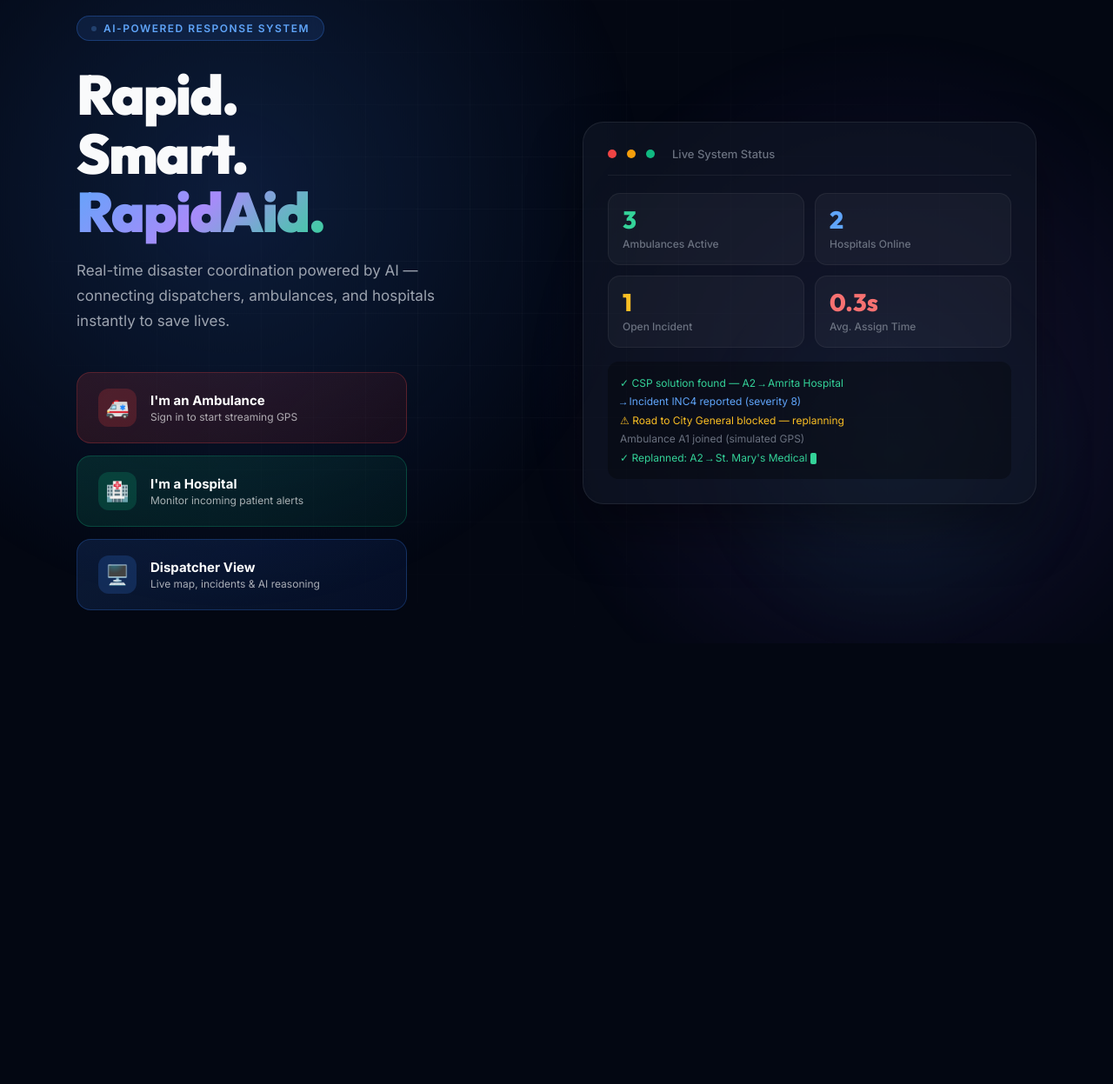
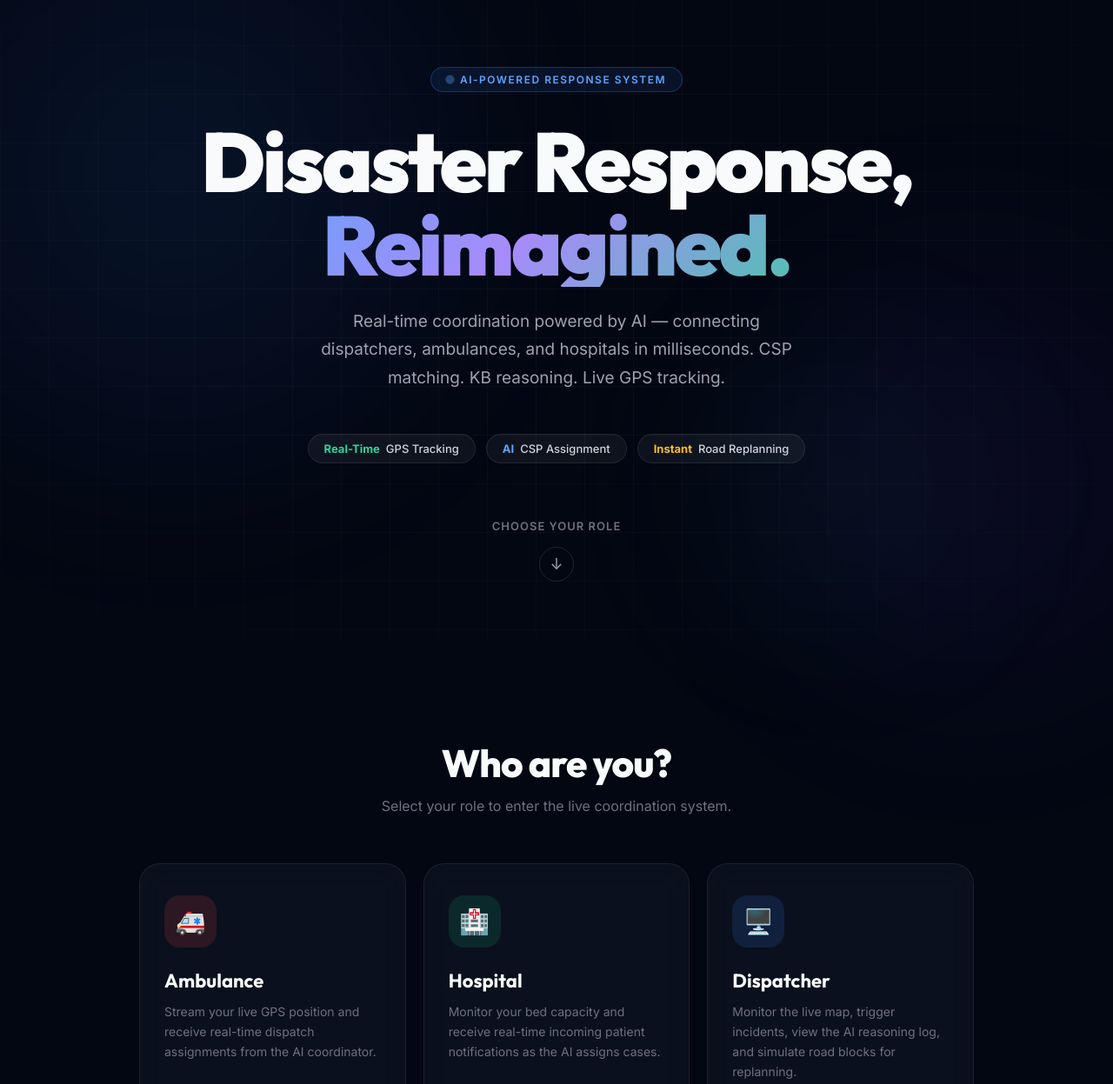
Before and after one commit to kavinvkarthik28-cloud/Rapid-Aid, a website: page public/index.html in a window 1280 px wide. Shown: the part 60-1307 px from the top of the page at 87% size. Before the commit the page ends 820 px from the top, so only its background shows below. Drawn offline with Linux system fonts and the light colour scheme.

Commit message:
Implement full-screen hero and scroll-down role selection layout

```diff
--- a/public/index.html
+++ b/public/index.html
@@ -10,436 +10,443 @@
 <link rel="stylesheet" href="https://fonts.googleapis.com/css2?family=Inter:wght@300;400;500;600&family=Outfit:wght@400;600;700;800;900&display=swap" />
 <link rel="stylesheet" href="css/style.css" />
 <style>
-  /* ── LANDING RESET ── */
   body.landing {
     background: #030712;
-    overflow: hidden;
-    height: 100vh;
+    overflow-x: hidden;
+    overflow-y: auto;
+    height: auto;
     display: block;
+    scroll-behavior: smooth;
   }
 
-  /* ── MESH BACKGROUND ── */
+  /* ─── AMBIENT BACKGROUND ─── */
   .hero-bg {
     position: fixed;
     inset: 0;
     z-index: 0;
-    overflow: hidden;
+    pointer-events: none;
   }
-  .hero-bg::before {
-    content: '';
+  .blob {
     position: absolute;
-    top: -30%;
-    left: -20%;
-    width: 80vw;
-    height: 80vw;
     border-radius: 50%;
-    background: radial-gradient(circle, rgba(59,130,246,0.18) 0%, transparent 65%);
-    animation: float1 18s ease-in-out infinite alternate;
+    filter: blur(90px);
+    opacity: 0.55;
   }
-  .hero-bg::after {
-    content: '';
-    position: absolute;
-    bottom: -20%;
-    right: -15%;
-    width: 70vw;
-    height: 70vw;
-    border-radius: 50%;
-    background: radial-gradient(circle, rgba(139,92,246,0.15) 0%, transparent 65%);
-    animation: float2 22s ease-in-out infinite alternate;
+  .blob-1 {
+    width: 70vw; height: 70vw;
+    top: -25%; left: -20%;
+    background: radial-gradient(circle, rgba(59,130,246,0.22) 0%, transparent 70%);
+    animation: blobMove1 20s ease-in-out infinite alternate;
   }
-  .hero-bg-extra {
-    position: absolute;
-    top: 40%;
-    left: 60%;
-    width: 40vw;
-    height: 40vw;
-    border-radius: 50%;
-    background: radial-gradient(circle, rgba(16,185,129,0.1) 0%, transparent 65%);
-    animation: float3 15s ease-in-out infinite alternate;
+  .blob-2 {
+    width: 55vw; height: 55vw;
+    bottom: -20%; right: -15%;
+    background: radial-gradient(circle, rgba(124,58,237,0.18) 0%, transparent 70%);
+    animation: blobMove2 24s ease-in-out infinite alternate;
   }
+  .blob-3 {
+    width: 40vw; height: 40vw;
+    top: 45%; left: 55%;
+    background: radial-gradient(circle, rgba(16,185,129,0.12) 0%, transparent 70%);
+    animation: blobMove3 16s ease-in-out infinite alternate;
+  }
+  @keyframes blobMove1 { from { transform: translate(0,0) scale(1); } to { transform: translate(6%,8%) scale(1.1); } }
+  @keyframes blobMove2 { from { transform: translate(0,0) scale(1); } to { transform: translate(-5%,-6%) scale(1.08); } }
+  @keyframes blobMove3 { from { transform: translate(0,0) scale(1); } to { transform: translate(3%,5%) scale(0.92); } }
 
-  @keyframes float1 {
-    from { transform: translate(0, 0) scale(1); }
-    to   { transform: translate(5%, 8%) scale(1.1); }
-  }
-  @keyframes float2 {
-    from { transform: translate(0, 0) scale(1); }
-    to   { transform: translate(-6%, -4%) scale(1.08); }
-  }
-  @keyframes float3 {
-    from { transform: translate(0, 0) scale(1); }
-    to   { transform: translate(4%, 6%) scale(0.95); }
-  }
-
-  /* ── GRID OVERLAY ── */
   .hero-grid {
     position: fixed;
     inset: 0;
     z-index: 0;
     background-image:
-      linear-gradient(rgba(255,255,255,0.025) 1px, transparent 1px),
-      linear-gradient(90deg, rgba(255,255,255,0.025) 1px, transparent 1px);
-    background-size: 60px 60px;
-    mask-image: radial-gradient(ellipse at center, black 20%, transparent 80%);
+      linear-gradient(rgba(255,255,255,0.03) 1px, transparent 1px),
+      linear-gradient(90deg, rgba(255,255,255,0.03) 1px, transparent 1px);
+    background-size: 56px 56px;
+    pointer-events: none;
+    mask-image: radial-gradient(ellipse 80% 80% at 50% 50%, black 30%, transparent 100%);
   }
 
-  /* ── MAIN LAYOUT ── */
-  .hero {
+  /* ─── SECTION 1: FULL SCREEN HERO ─── */
+  .section-hero {
     position: relative;
     z-index: 1;
-    display: grid;
-    grid-template-columns: 1fr 1fr;
-    height: 100vh;
+    min-height: 100vh;
+    display: flex;
+    flex-direction: column;
     align-items: center;
-    max-width: 1200px;
-    margin: 0 auto;
-    padding: 0 48px;
-    gap: 60px;
-  }
-
-  /* ── LEFT: CONTENT ── */
-  .hero-left {
-    opacity: 0;
-    animation: slideLeft 0.9s cubic-bezier(0.16,1,0.3,1) 0.1s forwards;
-  }
-
-  @keyframes slideLeft {
-    from { opacity: 0; transform: translateX(-30px); }
-    to   { opacity: 1; transform: translateX(0); }
+    justify-content: center;
+    text-align: center;
+    padding: 60px 24px 40px;
   }
 
   .hero-badge {
     display: inline-flex;
     align-items: center;
     gap: 8px;
-    background: rgba(59,130,246,0.12);
+    background: rgba(59,130,246,0.1);
     border: 1px solid rgba(59,130,246,0.3);
     border-radius: 100px;
-    padding: 6px 16px;
+    padding: 6px 18px;
     font-size: 12px;
     font-weight: 600;
     color: #60a5fa;
     text-transform: uppercase;
     letter-spacing: 1.5px;
-    margin-bottom: 28px;
+    margin-bottom: 32px;
+    opacity: 0;
+    animation: fadeUp 0.7s 0.1s forwards;
   }
-  .hero-badge::before {
-    content: '';
-    width: 6px;
-    height: 6px;
+  .hero-badge .pulse-dot {
+    width: 7px; height: 7px;
     border-radius: 50%;
     background: #60a5fa;
-    animation: blinkDot 1.5s infinite;
+    animation: pulseDot 1.5s infinite;
   }
-  @keyframes blinkDot {
-    0%, 100% { opacity: 1; }
-    50% { opacity: 0.2; }
+  @keyframes pulseDot {
+    0%,100% { opacity:1; transform:scale(1); }
+    50% { opacity:0.3; transform:scale(1.5); }
   }
 
   .hero-title {
     font-family: 'Outfit', sans-serif;
-    font-size: clamp(42px, 5vw, 68px);
+    font-size: clamp(52px, 8vw, 96px);
     font-weight: 900;
-    line-height: 1.05;
-    letter-spacing: -2px;
-    margin-bottom: 20px;
+    line-height: 1;
+    letter-spacing: -3px;
     color: #f9fafb;
+    margin-bottom: 24px;
+    opacity: 0;
+    animation: fadeUp 0.7s 0.25s forwards;
   }
-  .hero-title .gradient-word {
-    background: linear-gradient(135deg, #60a5fa 0%, #a78bfa 50%, #34d399 100%);
+  .hero-title .word-1 { display: block; }
+  .hero-title .word-2 {
+    display: block;
+    background: linear-gradient(135deg, #60a5fa 0%, #a78bfa 45%, #34d399 100%);
     -webkit-background-clip: text;
     -webkit-text-fill-color: transparent;
     background-clip: text;
   }
 
-  .hero-desc {
-    font-size: 17px;
+  .hero-tagline {
+    font-size: clamp(16px, 2vw, 19px);
+    color: #9ca3af;
+    max-width: 580px;
     line-height: 1.7;
-    color: #9ca3af;
-    max-width: 440px;
-    margin-bottom: 44px;
+    margin-bottom: 48px;
     font-weight: 400;
+    opacity: 0;
+    animation: fadeUp 0.7s 0.4s forwards;
   }
 
-  /* ── ROLE BUTTONS ── */
-  .role-buttons {
+  /* Stat pills */
+  .stat-pills {
+    display: flex;
+    align-items: center;
+    gap: 12px;
+    flex-wrap: wrap;
+    justify-content: center;
+    margin-bottom: 64px;
+    opacity: 0;
+    animation: fadeUp 0.7s 0.55s forwards;
+  }
+  .stat-pill {
+    background: rgba(255,255,255,0.05);
+    border: 1px solid rgba(255,255,255,0.08);
+    border-radius: 100px;
+    padding: 8px 18px;
+    font-size: 13px;
+    font-weight: 500;
+    color: #d1d5db;
+    display: flex;
+    align-items: center;
+    gap: 7px;
+  }
+  .stat-pill span { font-weight: 700; }
+  .pill-green span { color: #34d399; }
+  .pill-blue span  { color: #60a5fa; }
+  .pill-amber span { color: #fbbf24; }
+
+  /* Scroll CTA */
+  .scroll-cta {
     display: flex;
     flex-direction: column;
-    gap: 14px;
-    max-width: 380px;
+    align-items: center;
+    gap: 10px;
+    cursor: pointer;
+    opacity: 0;
+    animation: fadeUp 0.7s 0.7s forwards;
+    transition: opacity 0.3s;
+    text-decoration: none;
+  }
+  .scroll-cta:hover { opacity: 0.7; }
+  .scroll-cta-label {
+    font-size: 13px;
+    font-weight: 600;
+    color: #6b7280;
+    letter-spacing: 1px;
+    text-transform: uppercase;
+  }
+  .scroll-arrow {
+    width: 40px; height: 40px;
+    border-radius: 50%;
+    border: 1px solid rgba(255,255,255,0.12);
+    display: flex; align-items: center; justify-content: center;
+    font-size: 18px;
+    color: #9ca3af;
+    animation: bounceArrow 2s ease-in-out infinite;
+  }
+  @keyframes bounceArrow {
+    0%, 100% { transform: translateY(0); }
+    50% { transform: translateY(6px); }
   }
 
-  .role-btn-new {
+  /* ─── SECTION 2: ROLE SELECTION ─── */
+  .section-roles {
+    position: relative;
+    z-index: 1;
+    min-height: 100vh;
     display: flex;
+    flex-direction: column;
     align-items: center;
-    gap: 16px;
-    padding: 18px 24px;
-    border-radius: 16px;
+    justify-content: center;
+    padding: 80px 24px 100px;
+  }
+
+  .roles-heading {
+    font-family: 'Outfit', sans-serif;
+    font-size: clamp(28px, 4vw, 44px);
+    font-weight: 800;
+    letter-spacing: -1px;
+    color: #f9fafb;
+    margin-bottom: 12px;
+    text-align: center;
+  }
+  .roles-sub {
+    font-size: 16px;
+    color: #6b7280;
+    margin-bottom: 56px;
+    text-align: center;
+  }
+
+  .role-cards {
+    display: grid;
+    grid-template-columns: repeat(3, 1fr);
+    gap: 20px;
+    max-width: 960px;
+    width: 100%;
+  }
+
+  .role-card {
+    display: flex;
+    flex-direction: column;
     text-decoration: none;
-    font-weight: 600;
-    font-size: 16px;
-    color: white;
-    border: 1px solid transparent;
-    transition: all 0.3s cubic-bezier(0.25, 1, 0.5, 1);
+    background: rgba(17,24,39,0.55);
+    backdrop-filter: blur(16px);
+    border: 1px solid rgba(255,255,255,0.07);
+    border-radius: 24px;
+    padding: 36px 28px;
+    transition: all 0.35s cubic-bezier(0.25,1,0.5,1);
     position: relative;
     overflow: hidden;
   }
-  .role-btn-new::before {
+  .role-card::before {
     content: '';
     position: absolute;
     inset: 0;
-    background: linear-gradient(90deg, transparent, rgba(255,255,255,0.07), transparent);
-    transform: translateX(-100%);
-    transition: 0.5s;
+    opacity: 0;
+    transition: opacity 0.35s;
+    border-radius: 24px;
   }
-  .role-btn-new:hover::before { transform: translateX(100%); }
-  .role-btn-new:hover {
-    transform: translateX(6px);
-    box-shadow: 0 12px 28px rgba(0,0,0,0.3);
+  .role-card:hover { transform: translateY(-8px); }
+
+  /* Ambulance */
+  .card-ambulance::before { background: radial-gradient(circle at top left, rgba(239,68,68,0.12), transparent 60%); }
+  .card-ambulance:hover { border-color: rgba(239,68,68,0.4); box-shadow: 0 20px 40px rgba(239,68,68,0.15); }
+  .card-ambulance:hover::before { opacity: 1; }
+
+  /* Hospital */
+  .card-hospital::before { background: radial-gradient(circle at top left, rgba(16,185,129,0.12), transparent 60%); }
+  .card-hospital:hover { border-color: rgba(16,185,129,0.4); box-shadow: 0 20px 40px rgba(16,185,129,0.15); }
+  .card-hospital:hover::before { opacity: 1; }
+
+  /* Dispatcher */
+  .card-dispatcher::before { background: radial-gradient(circle at top left, rgba(59,130,246,0.12), transparent 60%); }
+  .card-dispatcher:hover { border-color: rgba(59,130,246,0.4); box-shadow: 0 20px 40px rgba(59,130,246,0.15); }
+  .card-dispatcher:hover::before { opacity: 1; }
+
+  .card-icon-wrap {
+    width: 60px; height: 60px;
+    border-radius: 18px;
+    display: flex; align-items: center; justify-content: center;
+    font-size: 28px;
+    margin-bottom: 24px;
+  }
+  .icon-red   { background: rgba(239,68,68,0.15); }
+  .icon-green { background: rgba(16,185,129,0.15); }
+  .icon-blue  { background: rgba(59,130,246,0.15); }
+
+  .card-title {
+    font-family: 'Outfit', sans-serif;
+    font-size: 22px;
+    font-weight: 700;
+    color: #f9fafb;
+    margin-bottom: 10px;
+  }
+  .card-desc {
+    font-size: 14px;
+    color: #6b7280;
+    line-height: 1.65;
+    flex: 1;
+    margin-bottom: 28px;
+  }
+  .card-features {
+    list-style: none;
+    margin-bottom: 28px;
+    display: flex;
+    flex-direction: column;
+    gap: 8px;
+  }
+  .card-features li {
+    font-size: 13px;
+    color: #9ca3af;
+    display: flex;
+    align-items: center;
+    gap: 8px;
+  }
+  .card-features li::before { content: '✓'; font-weight: 700; font-size: 12px; }
+  .feat-red li::before   { color: #f87171; }
+  .feat-green li::before { color: #34d399; }
+  .feat-blue li::before  { color: #60a5fa; }
+
+  .card-cta {
+    display: flex;
+    align-items: center;
+    justify-content: space-between;
+    padding: 14px 18px;
+    border-radius: 12px;
+    font-weight: 600;
+    font-size: 14px;
+    margin-top: auto;
+    transition: all 0.3s;
+  }
+  .cta-red   { background: rgba(239,68,68,0.12); color: #f87171; }
+  .cta-green { background: rgba(16,185,129,0.12); color: #34d399; }
+  .cta-blue  { background: rgba(59,130,246,0.12); color: #60a5fa; }
+  .role-card:hover .card-cta { filter: brightness(1.3); }
+  .cta-arrow { font-size: 18px; transition: transform 0.3s; }
+  .role-card:hover .cta-arrow { transform: translateX(4px); }
+
+  @keyframes fadeUp {
+    from { opacity:0; transform:translateY(20px); }
+    to   { opacity:1; transform:translateY(0); }
   }
 
-  .btn-icon {
-    font-size: 22px;
-    width: 44px;
-    height: 44px;
-    display: flex;
-    align-items: center;
-    justify-content: center;
-    border-radius: 12px;
-    flex-shrink: 0;
-  }
-  .btn-text { display: flex; flex-direction: column; gap: 2px; }
-  .btn-label { font-size: 15px; font-weight: 700; }
-  .btn-sublabel { font-size: 12px; opacity: 0.65; font-weight: 400; }
-  .btn-arrow {
-    margin-left: auto;
-    opacity: 0;
-    transform: translateX(-6px);
-    transition: all 0.3s;
-    font-size: 18px;
-  }
-  .role-btn-new:hover .btn-arrow { opacity: 1; transform: translateX(0); }
-
-  .btn-ambulance {
-    background: linear-gradient(135deg, rgba(239,68,68,0.15), rgba(185,28,28,0.1));
-    border-color: rgba(239,68,68,0.25);
-  }
-  .btn-ambulance .btn-icon { background: rgba(239,68,68,0.2); }
-  .btn-ambulance:hover { border-color: rgba(239,68,68,0.6); box-shadow: 0 8px 24px rgba(239,68,68,0.2); }
-
-  .btn-hospital {
-    background: linear-gradient(135deg, rgba(16,185,129,0.15), rgba(4,120,87,0.1));
-    border-color: rgba(16,185,129,0.25);
-  }
-  .btn-hospital .btn-icon { background: rgba(16,185,129,0.2); }
-  .btn-hospital:hover { border-color: rgba(16,185,129,0.6); box-shadow: 0 8px 24px rgba(16,185,129,0.2); }
-
-  .btn-dispatcher {
-    background: linear-gradient(135deg, rgba(59,130,246,0.15), rgba(29,78,216,0.1));
-    border-color: rgba(59,130,246,0.25);
-  }
-  .btn-dispatcher .btn-icon { background: rgba(59,130,246,0.2); }
-  .btn-dispatcher:hover { border-color: rgba(59,130,246,0.6); box-shadow: 0 8px 24px rgba(59,130,246,0.2); }
-
-  /* ── RIGHT: LIVE PREVIEW PANEL ── */
-  .hero-right {
-    opacity: 0;
-    animation: slideRight 0.9s cubic-bezier(0.16,1,0.3,1) 0.25s forwards;
-  }
-
-  @keyframes slideRight {
-    from { opacity: 0; transform: translateX(30px); }
-    to   { opacity: 1; transform: translateX(0); }
-  }
-
-  .preview-panel {
-    background: rgba(17,24,39,0.6);
-    backdrop-filter: blur(20px);
-    border: 1px solid rgba(255,255,255,0.08);
-    border-radius: 24px;
-    padding: 28px;
-    box-shadow: 0 30px 60px rgba(0,0,0,0.4);
-  }
-
-  .preview-header {
-    display: flex;
-    align-items: center;
-    gap: 12px;
-    margin-bottom: 20px;
-    padding-bottom: 16px;
-    border-bottom: 1px solid rgba(255,255,255,0.06);
-  }
-  .preview-dot { width: 10px; height: 10px; border-radius: 50%; }
-  .dot-red { background: #ef4444; }
-  .dot-yellow { background: #f59e0b; }
-  .dot-green { background: #10b981; }
-  .preview-title-bar {
-    margin-left: 8px;
-    font-size: 13px;
-    color: #6b7280;
-    font-weight: 500;
-  }
-
-  .preview-stat-grid {
-    display: grid;
-    grid-template-columns: 1fr 1fr;
-    gap: 12px;
-    margin-bottom: 16px;
-  }
-
-  .stat-card {
-    background: rgba(255,255,255,0.04);
-    border: 1px solid rgba(255,255,255,0.06);
-    border-radius: 14px;
-    padding: 16px;
-  }
-  .stat-value {
-    font-family: 'Outfit', sans-serif;
-    font-size: 28px;
-    font-weight: 800;
-    line-height: 1;
-    margin-bottom: 6px;
-  }
-  .stat-label { font-size: 12px; color: #6b7280; font-weight: 500; }
-  .stat-green { color: #34d399; }
-  .stat-blue  { color: #60a5fa; }
-  .stat-red   { color: #f87171; }
-  .stat-amber { color: #fbbf24; }
-
-  .preview-log {
-    background: rgba(0,0,0,0.3);
-    border-radius: 12px;
-    padding: 14px;
-    font-family: 'Inter', monospace;
-    font-size: 12px;
-    line-height: 1.8;
-  }
-  .log-line { color: #6b7280; }
-  .log-line.active { color: #34d399; }
-  .log-line.info { color: #60a5fa; }
-  .log-line.warn { color: #fbbf24; }
-
-  .log-cursor {
-    display: inline-block;
-    width: 7px;
-    height: 13px;
-    background: #34d399;
-    border-radius: 2px;
-    animation: blink 1s step-end infinite;
-    vertical-align: middle;
-    margin-left: 4px;
-  }
-  @keyframes blink {
-    0%, 100% { opacity: 1; }
-    50% { opacity: 0; }
-  }
-
-  /* ── RESPONSIVE ── */
-  @media (max-width: 860px) {
-    .hero {
-      grid-template-columns: 1fr;
-      padding: 40px 24px;
-      height: auto;
-      min-height: 100vh;
-      overflow-y: auto;
-    }
-    .hero-right { display: none; }
-    body.landing { overflow: auto; }
+  /* ─── RESPONSIVE ─── */
+  @media (max-width: 760px) {
+    .role-cards { grid-template-columns: 1fr; max-width: 440px; }
+    .stat-pills { gap: 8px; }
   }
 </style>
 </head>
 <body class="landing">
 
-  <!-- Mesh Background -->
-  <div class="hero-bg"><div class="hero-bg-extra"></div></div>
+  <!-- Ambient Background -->
+  <div class="hero-bg">
+    <div class="blob blob-1"></div>
+    <div class="blob blob-2"></div>
+    <div class="blob blob-3"></div>
+  </div>
   <div class="hero-grid"></div>
 
-  <div class="hero">
+  <!-- ── SECTION 1: HERO ── -->
+  <section class="section-hero" id="hero">
 
-    <!-- LEFT: Headline + role buttons -->
-    <div class="hero-left">
-      <div class="hero-badge">AI-Powered Response System</div>
+    <div class="hero-badge">
+      <div class="pulse-dot"></div>
+      AI-Powered Response System
+    </div>
 
     <h1 class="hero-title">
-        Rapid.<br>
-        Smart.<br>
-        <span class="gradient-word">RapidAid.</span>
+      <span class="word-1">Disaster Response,</span>
+      <span class="word-2">Reimagined.</span>
     </h1>
 
-      <p class="hero-desc">
-        Real-time disaster coordination powered by AI — connecting dispatchers, ambulances, and hospitals instantly to save lives.
+    <p class="hero-tagline">
+      Real-time coordination powered by AI — connecting dispatchers, ambulances, and hospitals in milliseconds. CSP matching. KB reasoning. Live GPS tracking.
     </p>
 
-      <nav class="role-buttons">
-        <a class="role-btn-new btn-ambulance" href="ambulance.html">
-          <div class="btn-icon">🚑</div>
-          <div class="btn-text">
-            <span class="btn-label">I'm an Ambulance</span>
-            <span class="btn-sublabel">Sign in to start streaming GPS</span>
+    <div class="stat-pills">
+      <div class="stat-pill pill-green"><span>Real-Time</span> GPS Tracking</div>
+      <div class="stat-pill pill-blue"><span>AI</span> CSP Assignment</div>
+      <div class="stat-pill pill-amber"><span>Instant</span> Road Replanning</div>
     </div>
-          <span class="btn-arrow">→</span>
+
+    <a class="scroll-cta" href="#roles">
+      <span class="scroll-cta-label">Choose Your Role</span>
+      <div class="scroll-arrow">↓</div>
     </a>
 
-        <a class="role-btn-new btn-hospital" href="hospital.html">
-          <div class="btn-icon">🏥</div>
-          <div class="btn-text">
-            <span class="btn-label">I'm a Hospital</span>
-            <span class="btn-sublabel">Monitor incoming patient alerts</span>
+  </section>
+
+  <!-- ── SECTION 2: ROLE CARDS ── -->
+  <section class="section-roles" id="roles">
+
+    <h2 class="roles-heading">Who are you?</h2>
+    <p class="roles-sub">Select your role to enter the live coordination system.</p>
+
+    <div class="role-cards">
+
+      <!-- Ambulance -->
+      <a class="role-card card-ambulance" href="ambulance.html" id="ambulance-card">
+        <div class="card-icon-wrap icon-red">🚑</div>
+        <div class="card-title">Ambulance</div>
+        <p class="card-desc">Stream your live GPS position and receive real-time dispatch assignments from the AI coordinator.</p>
+        <ul class="card-features feat-red">
+          <li>Live GPS streaming</li>
+          <li>Instant assignment alerts</li>
+          <li>Simulated fallback GPS</li>
+        </ul>
+        <div class="card-cta cta-red">
+          Enter as Ambulance
+          <span class="cta-arrow">→</span>
         </div>
-          <span class="btn-arrow">→</span>
       </a>
 
-        <a class="role-btn-new btn-dispatcher" href="dispatcher.html">
-          <div class="btn-icon">🖥️</div>
-          <div class="btn-text">
-            <span class="btn-label">Dispatcher View</span>
-            <span class="btn-sublabel">Live map, incidents &amp; AI reasoning</span>
+      <!-- Hospital -->
+      <a class="role-card card-hospital" href="hospital.html" id="hospital-card">
+        <div class="card-icon-wrap icon-green">🏥</div>
+        <div class="card-title">Hospital</div>
+        <p class="card-desc">Monitor your bed capacity and receive real-time incoming patient notifications as the AI assigns cases.</p>
+        <ul class="card-features feat-green">
+          <li>Incoming patient alerts</li>
+          <li>Severity &amp; ambulance info</li>
+          <li>One-tap acknowledgement</li>
+        </ul>
+        <div class="card-cta cta-green">
+          Enter as Hospital
+          <span class="cta-arrow">→</span>
         </div>
-          <span class="btn-arrow">→</span>
       </a>
-      </nav>
+
+      <!-- Dispatcher -->
+      <a class="role-card card-dispatcher" href="dispatcher.html" id="dispatcher-card">
+        <div class="card-icon-wrap icon-blue">🖥️</div>
+        <div class="card-title">Dispatcher</div>
+        <p class="card-desc">Monitor the live map, trigger incidents, view the AI reasoning log, and simulate road blocks for replanning.</p>
+        <ul class="card-features feat-blue">
+          <li>Live ambulance tracking</li>
+          <li>AI reasoning log</li>
+          <li>Road block simulation</li>
+        </ul>
+        <div class="card-cta cta-blue">
+          Open Dispatcher View
+          <span class="cta-arrow">→</span>
         </div>
-
-    <!-- RIGHT: Animated preview panel -->
-    <div class="hero-right">
-      <div class="preview-panel">
-        <div class="preview-header">
-          <div class="preview-dot dot-red"></div>
-          <div class="preview-dot dot-yellow"></div>
-          <div class="preview-dot dot-green"></div>
-          <span class="preview-title-bar">Live System Status</span>
-        </div>
-
-        <div class="preview-stat-grid">
-          <div class="stat-card">
-            <div class="stat-value stat-green">3</div>
-            <div class="stat-label">Ambulances Active</div>
-          </div>
-          <div class="stat-card">
-            <div class="stat-value stat-blue">2</div>
-            <div class="stat-label">Hospitals Online</div>
-          </div>
-          <div class="stat-card">
-            <div class="stat-value stat-amber">1</div>
-            <div class="stat-label">Open Incident</div>
-          </div>
-          <div class="stat-card">
-            <div class="stat-value stat-red">0.3s</div>
-            <div class="stat-label">Avg. Assign Time</div>
-          </div>
-        </div>
-
-        <div class="preview-log">
-          <div class="log-line active">✓ CSP solution found — A2 → Amrita Hospital</div>
-          <div class="log-line info">→ Incident INC4 reported (severity 8)</div>
-          <div class="log-line warn">⚠ Road to City General blocked — replanning</div>
-          <div class="log-line">Ambulance A1 joined (simulated GPS)</div>
-          <div class="log-line active">✓ Replanned: A2 → St. Mary's Medical<span class="log-cursor"></span></div>
-        </div>
-      </div>
-    </div>
+      </a>
 
     </div>
 
+  </section>
+
 </body>
 </html>
```
Lines whose indentation alone changed are shown as unchanged.
